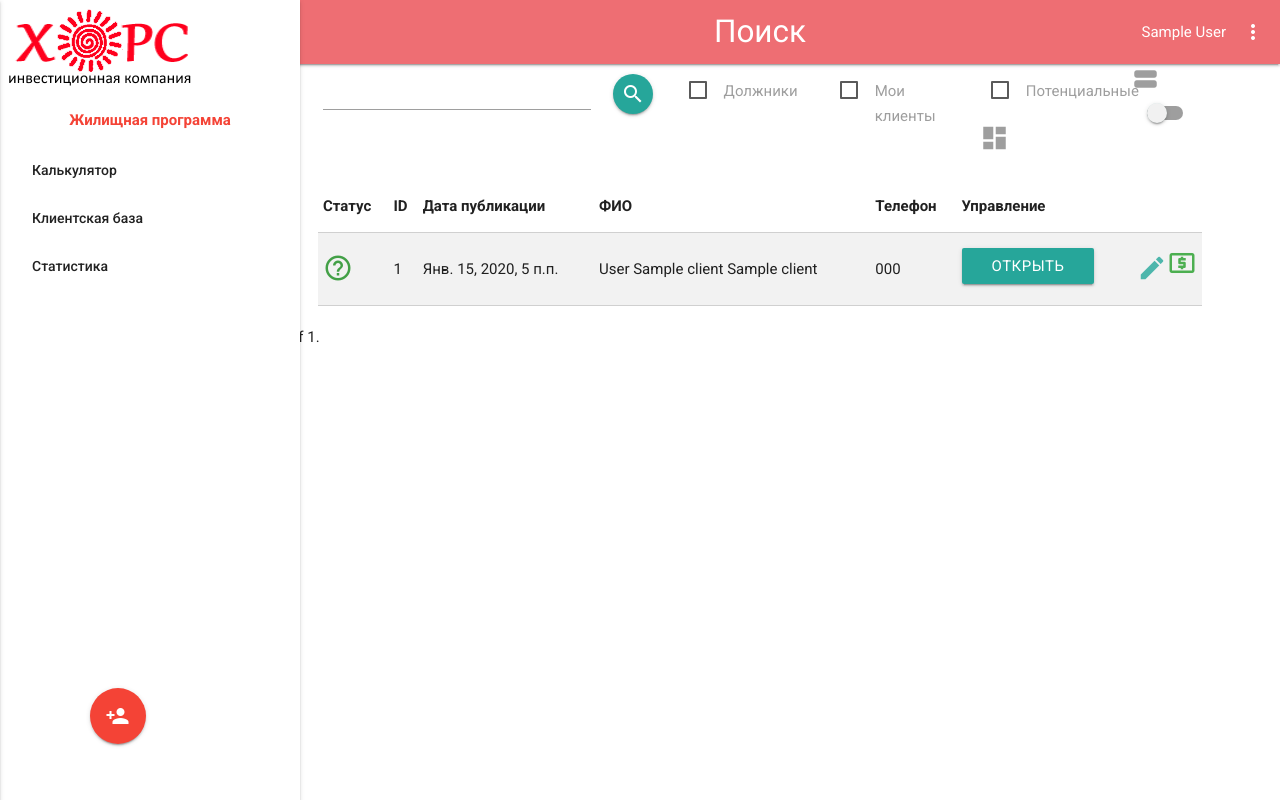
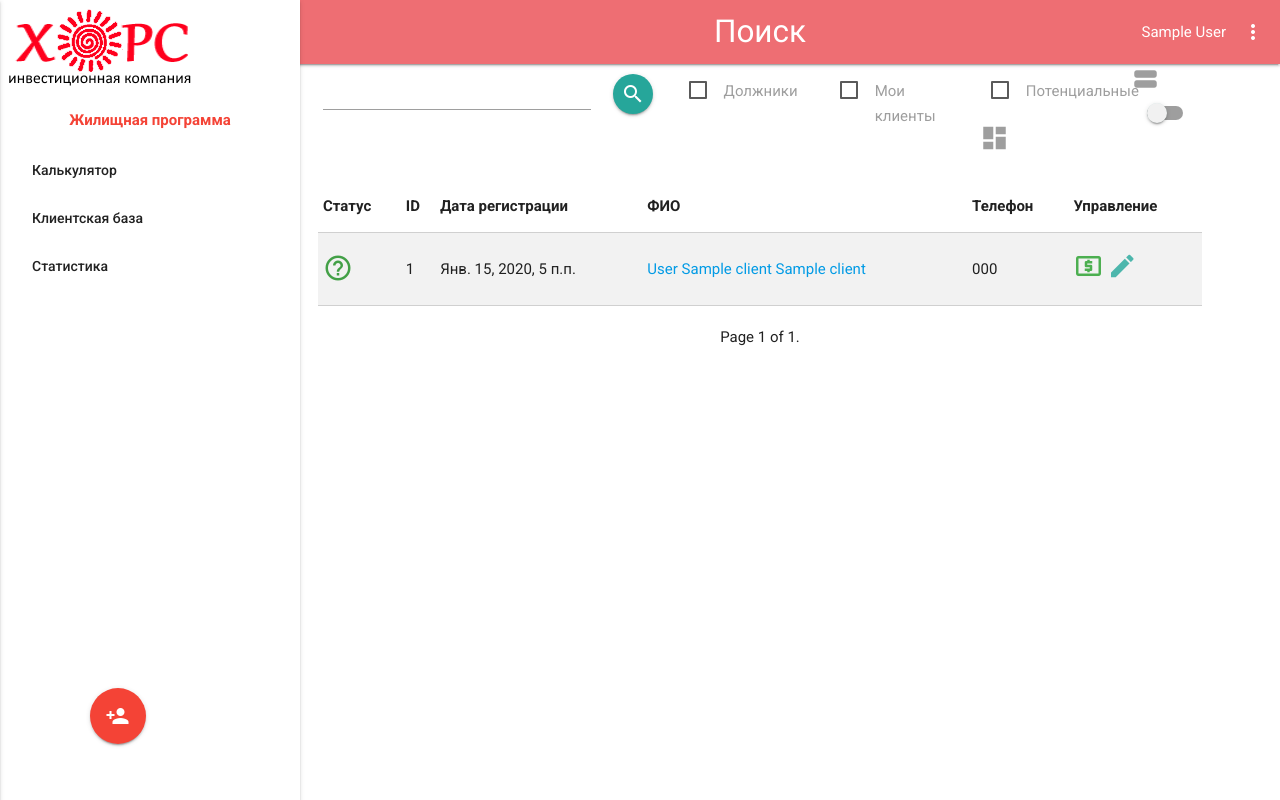
Before and after one commit to pinballwizard/horse, a Django app: page /search in a window 1280 px wide. Run offline with Django 3.2, Linux system fonts and the light colour scheme; a user stored in the database is signed in; tables that the repository leaves empty hold one stand-in row (values such as "Sample post"); some libraries are stand-ins or nearby versions.

Commit message:
fixes for table view

```diff
--- a/flatlease/templates/flatlease/search.html
+++ b/flatlease/templates/flatlease/search.html
@@ -15,7 +15,8 @@
                     {{ form.search.errors }}
                 </div>
                 <div class="col l1 m1 s2">
-                    <button class="btn-floating waves-effect waves-light black-text tooltipped search-btn" data-tooltip="Искать" type="submit">
+                    <button class="btn-floating waves-effect waves-light black-text tooltipped search-btn"
+                            data-tooltip="Искать" type="submit">
                         <i class="material-icons">search</i>
                     </button>
                 </div>
@@ -40,6 +41,7 @@
                         {{ form.potential.errors }}
                     </p>
                 </div>
+
                 <!-- Switch -->
                 <div class="switch">
                     <label>
@@ -55,21 +57,25 @@
         <div class="card_view row">
             {% for client in clients %}
                 <div class="card col s12 m6 l4">
-                    <a class="tooltipped right teal-text text-lighten-2 top-icon" data-position="bottom" data-delay="50" data-tooltip="Редактировать профиль" href="{% url 'update' client.id %}">
+                    <a class="tooltipped right teal-text text-lighten-2 top-icon" data-position="bottom"
+                       data-delay="50" data-tooltip="Редактировать профиль" href="{% url 'update' client.id %}">
                         <i class="material-icons small" id="edit_{{ client.id }}">mode_edit</i>
                     </a>
 
                     <!-- Задолженности и потенциальность-->
                     {% if client.is_potential %}
-                        <a class="tooltipped potential green-text text-darken-1 left top-icon" data-position="bottom" data-delay="50" data-tooltip="Потенциальный клиент">
+                        <a class="tooltipped potential green-text text-darken-1 left top-icon"
+                           data-position="bottom" data-delay="50" data-tooltip="Потенциальный клиент">
                             <i class="material-icons small">help_outline</i>
                         </a>
                     {% elif client.debt %}
-                        <a class="tooltipped warning yellow-text text-darken-3 left top-icon" data-position="bottom" data-delay="50" data-tooltip="Задолженность за 1 месяц">
+                        <a class="tooltipped warning yellow-text text-darken-3 left top-icon"
+                           data-position="bottom" data-delay="50" data-tooltip="Задолженность за 1 месяц">
                             <i class="material-icons small">warning</i>
                         </a>
                     {% elif client.debt %}
-                        <a class="tooltipped debtor red-text text-darken-1 left top-icon" data-position="bottom" data-delay="50" data-tooltip="Задолженность за 2 или более месяцев">
+                        <a class="tooltipped debtor red-text text-darken-1 left top-icon"
+                           data-position="bottom" data-delay="50" data-tooltip="Задолженность за 2 или более месяцев">
                             <i class="material-icons small">error</i>
                         </a>
                     {% endif %}
@@ -85,7 +91,8 @@
                     </div>
                     <div class="card-action">
                         <a class="btn white-text" href="{% url 'client_page' client.id %}">Открыть</a>
-                        <a class="tooltipped green-text right" data-position="bottom" data-delay="50" data-tooltip="Добавить платеж" href="{% url 'client_page' client.id %}#payments">
+                        <a class="tooltipped green-text right" data-position="bottom"
+                           data-delay="50" data-tooltip="Добавить платеж" href="{% url 'client_page' client.id %}#payments">
                             <i class="material-icons small" id="payment_{{ client.id }}">local_atm</i>
                         </a>
                     </div>
@@ -100,7 +107,7 @@
                     <tr>
                         <th>Статус</th>
                         <th data-field="id">ID</th>
-                        <th data-field="date">Дата публикации</th>
+                        <th data-field="date">Дата регистрации</th>
                         <th data-field="name">ФИО</th>
                         <th data-field="phone">Телефон</th>
                         <th>Управление</th>
@@ -112,29 +119,34 @@
                             <td>
                                 <!-- Задолженности и потенциальность-->
                                 {% if client.is_potential %}
-                                    <a class="tooltipped potential green-text text-darken-1 left top-icon" data-position="bottom" data-delay="50" data-tooltip="Потенциальный клиент">
+                                    <a class="tooltipped potential green-text text-darken-1 left top-icon"
+                                       data-position="bottom" data-delay="50" data-tooltip="Потенциальный клиент">
                                         <i class="material-icons small">help_outline</i>
                                     </a>
                                 {% elif client.debt %}
-                                    <a class="tooltipped warning yellow-text text-darken-3 left top-icon" data-position="bottom" data-delay="50" data-tooltip="Задолженность за 1 месяц">
+                                    <a class="tooltipped warning yellow-text text-darken-3 left top-icon"
+                                       data-position="bottom" data-delay="50" data-tooltip="Задолженность за 1 месяц">
                                         <i class="material-icons small">warning</i>
                                     </a>
                                 {% elif client.debt %}
-                                    <a class="tooltipped debtor red-text text-darken-1 left top-icon" data-position="bottom" data-delay="50" data-tooltip="Задолженность за 2 или более месяцев">
+                                    <a class="tooltipped debtor red-text text-darken-1 left top-icon"
+                                       data-position="bottom" data-delay="50" data-tooltip="Задолженность за 2 или более месяцев">
                                         <i class="material-icons small">error</i>
                                     </a>
                                 {% endif %}
                             </td>
                             <td>{{ client.id }}</td>
                             <td>{{ client.pub_date }}</td>
-                            <td>{{ client.last_name }} {{ client.name }} {{ client.second_name }}</td>
+                            <td><a href="{% url 'client_page' client.id %}">{{ client.last_name }} {{ client.name }} {{ client.second_name }}</a></td>
                             <td>{{ client.phone }}</td>
                             <td>
-                                <a class="btn white-text" href="{% url 'client_page' client.id %}">Открыть</a>
-                                <a class="tooltipped green-text right" data-position="bottom" data-delay="50" data-tooltip="Добавить платеж" href="{% url 'client_page' client.id %}#payments">
+{#                                <a class="btn white-text" href="{% url 'client_page' client.id %}">Открыть</a>#}
+                                <a class="tooltipped green-text" data-position="bottom" data-delay="50"
+                                   data-tooltip="Добавить платеж" href="{% url 'client_page' client.id %}#payments">
                                     <i class="material-icons small" id="payment_{{ client.id }}">local_atm</i>
                                 </a>
-                                <a class="tooltipped right teal-text text-lighten-2 top-icon" data-position="bottom" data-delay="50" data-tooltip="Редактировать профиль" href="{% url 'update' client.id %}">
+                                <a class="tooltipped teal-text text-lighten-2 top-icon" data-position="bottom"
+                                   data-delay="50" data-tooltip="Редактировать профиль" href="{% url 'update' client.id %}">
                                     <i class="material-icons small" id="edit_{{ client.id }}">mode_edit</i>
                                 </a>
                             </td>
@@ -146,18 +158,22 @@
         </div>
         {% endif %}
     </div>
-    <div class="pagination">
-        <span class="step-links">
-            {% if clients.has_previous %}
-                <a href="?page={{ clients.previous_page_number }}">previous</a>
-            {% endif %}
-            <span class="current">
+    <div class="center">
+        <ul class="step-links pagination">
+            <li class="waves-effect">
+                {% if clients.has_previous %}
+                    <a href="?page={{ clients.previous_page_number }}"><i class="material-icons">chevron_left</i></a>
+                {% endif %}
+            </li>
+            <li class="current">
                 Page {{ clients.number }} of {{ clients.paginator.num_pages }}.
-            </span>
-            {% if clients.has_next %}
-                <a href="?page={{ clients.next_page_number }}">next</a>
-            {% endif %}
-        </span>
+            </li>
+            <li class="waves-effect">
+                {% if clients.has_next %}
+                    <a href="?page={{ clients.next_page_number }}"><i class="material-icons">chevron_right</i></a>
+                {% endif %}
+            </li>
+        </ul>
     </div>
     <!-- Кнопка вызова модального окна добавления нового клиента -->
     <a class="btn-floating btn-large waves-effect waves-light red add-client tooltipped modal-trigger"
```
